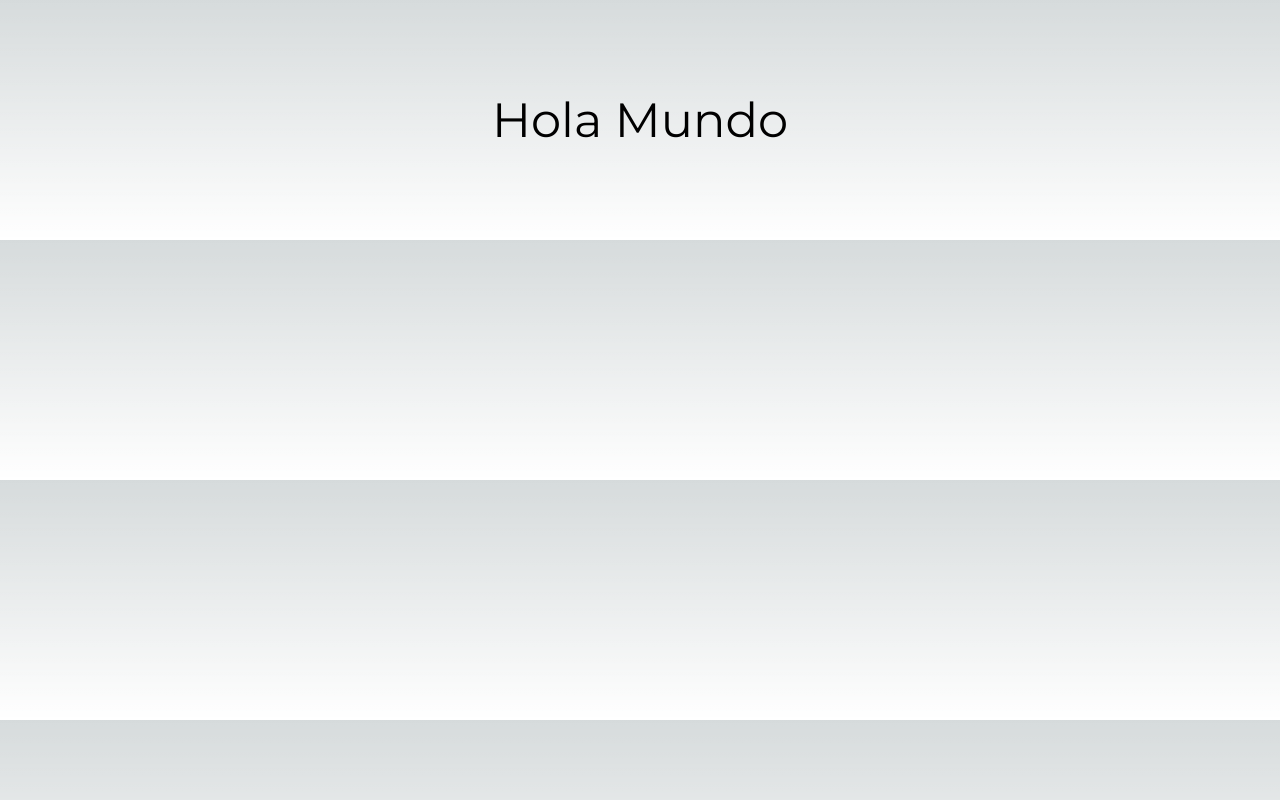
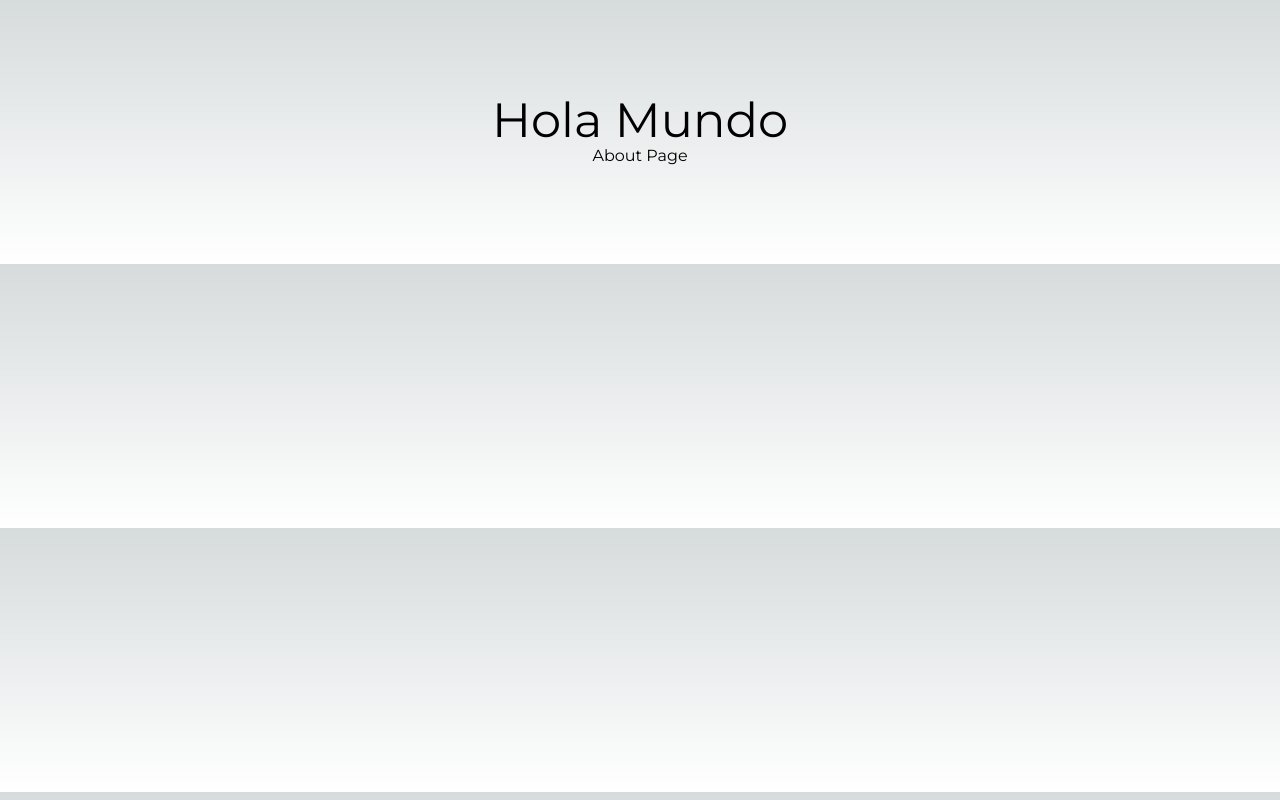
Before and after one commit to AngelTravieso/next-first-steps, a Next.js app: page / in a window 1280 px wide. Built offline with nearby package versions, Linux system fonts and the light colour scheme.

Commit message:
Agregar navegacion a AboutPage en HomePage

```diff
--- a/app/page.tsx
+++ b/app/page.tsx
@@ -1,7 +1,11 @@
+import Link from "next/link";
+
 export default function HomePage() {
   return (
     <main className="flex flex-col items-center p-24">
       <span className="text-5xl">Hola Mundo</span>
+
+      <Link href={"/about"}> About Page</Link>
     </main>
   );
 }
```
